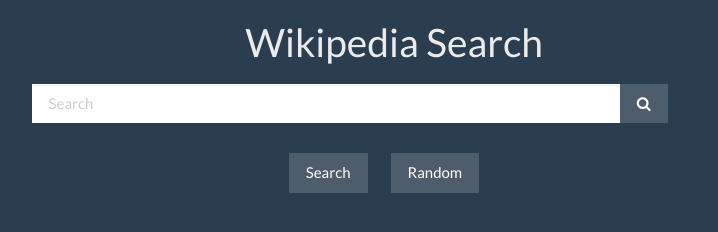
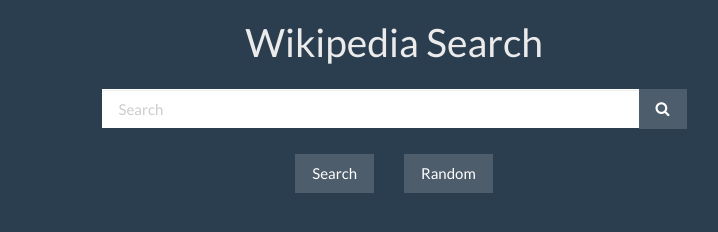
Before and after one commit to JayKamana/Wikipedia-Viewer, a plain HTML site: page index.html in a window 1280 px wide. Shown: the whole page, without its empty margins (246-964 px from the left). Drawn offline with Linux system fonts and the light colour scheme.

Commit message:
use flexbox on header

```diff
--- a/Scripts/script.js
+++ b/Scripts/script.js
@@ -5,7 +5,7 @@
     $('.wiki-search').on('click', function(e){
        e.preventDefault();
        $panel.html("");
-       var searchTerm = $('#srch-term').val();
+       var searchTerm = $('#search-item').val();
        var count = 1;
 
        $.ajax({
--- a/Styles/styles.css
+++ b/Styles/styles.css
@@ -1,42 +1,49 @@
-h1 {
-	margin-bottom: 20px;
+.header {
+  display: flex;
+  flex-direction: column;
+  align-items: center;
 }
 
-.srh {
-	margin: 0 auto;
-	width: 80%;
+.search {
+  width: 50%;
+  margin-top: 15px;
 }
 
-.input-group {
-	 width: 80%;
-	 margin: 0 auto;
+  @media only screen and (max-width: 900px){
+    .search {
+      width: 70%;
+    }
+  }
+
+  @media only screen and (max-width: 600px){
+    .search {
+      width: 90%;
+    }
+  }
+
+
+.buttons {
+  margin-top: 25px;
+  display: flex;
+  justify-content: center;
 }
 
-.input-group-btn {
-	text-align: left;
+.btn-search,
+.btn-randon {
+  color: #fff;
+  background: #4e5d6c;
 }
 
-.result {
-	margin-top: 45px;
+.btn-search:hover,
+.btn-random:hover {
+  background: #485563;
 }
 
-.buttons {
-	margin-top: 30px;
+.btn:active,
+.btn:active {
+  outline: none;
 }
 
-.buttons .wiki-search {
-	color: #fff;
+.btn-search {
+  margin-right: 30px;
 }
-
-.buttons .wiki-random {
-	color: #fff;
-}
-
-.buttons a {
-	margin-right: 20px;
-	background: #4e5d6c;
-}
-
-.buttons a:hover {
-	background: #485563;
-}
--- a/index.html
+++ b/index.html
@@ -1,5 +1,6 @@
 <!DOCTYPE html>
 <html>
+
 <head>
   <title>Wikipedia Viewer</title>
   <meta charset="utf-8">
@@ -15,21 +16,25 @@
 
   <div class="container">
     <div class="row">
-			<h1 class="text-center">Wikipedia Search</h1>
-			<div class="srh text-center">
-				<form class="navbar-form" role="search">
-				<div class="input-group add-on">
-					<input type="text" class="form-control" placeholder="Search" name="srch-term" id="srch-term">
-					<div class="input-group-btn">
-						<button class="btn btn-default wiki-search" type="submit"><i class="fa fa-search" aria-hidden="true"></i></button>
+      <div class="header">
+        <h1 class="heading">Wikipedia Search</h1>
+          <form class="search">
+            <div class="input-group">
+              <input id="search-item" type="search" class="form-control" placeholder="Search" required>
+              <span class="input-group-btn">
+                <a class="btn btn-default wiki-search">
+                  <i class="fa fa-search" aria-hidden="true"></i>
+                </a>
+              </span>
+            </div>
+          </form>
+
+        <div class="buttons">
+          <a href="#" class="btn btn-search">Search</a>
+          <a href="https://en.wikipedia.org/wiki/Special:Random" target="_blank" class="btn btn-randon">Random</a>
         </div>
       </div>
-			</form>
-			</div>
-			<div class="buttons text-center">
-				<a href="#" class="btn wiki-search">Search</a>
-				<a href="https://en.wikipedia.org/wiki/Special:Random" target="_blank" class="btn wiki-random">Random</a>
-			</div>
+
     </div>
     <div class="row result">
       <div class="col-md-offset-2 col-md-8">
@@ -47,4 +52,5 @@
   <script type="text/javascript" src="Scripts/bootstrap.min.js"></script>
   <script type="text/javascript" src="Scripts/script.js"></script>
 </body>
+
 </html>
```
Lines whose indentation alone changed are shown as unchanged.
